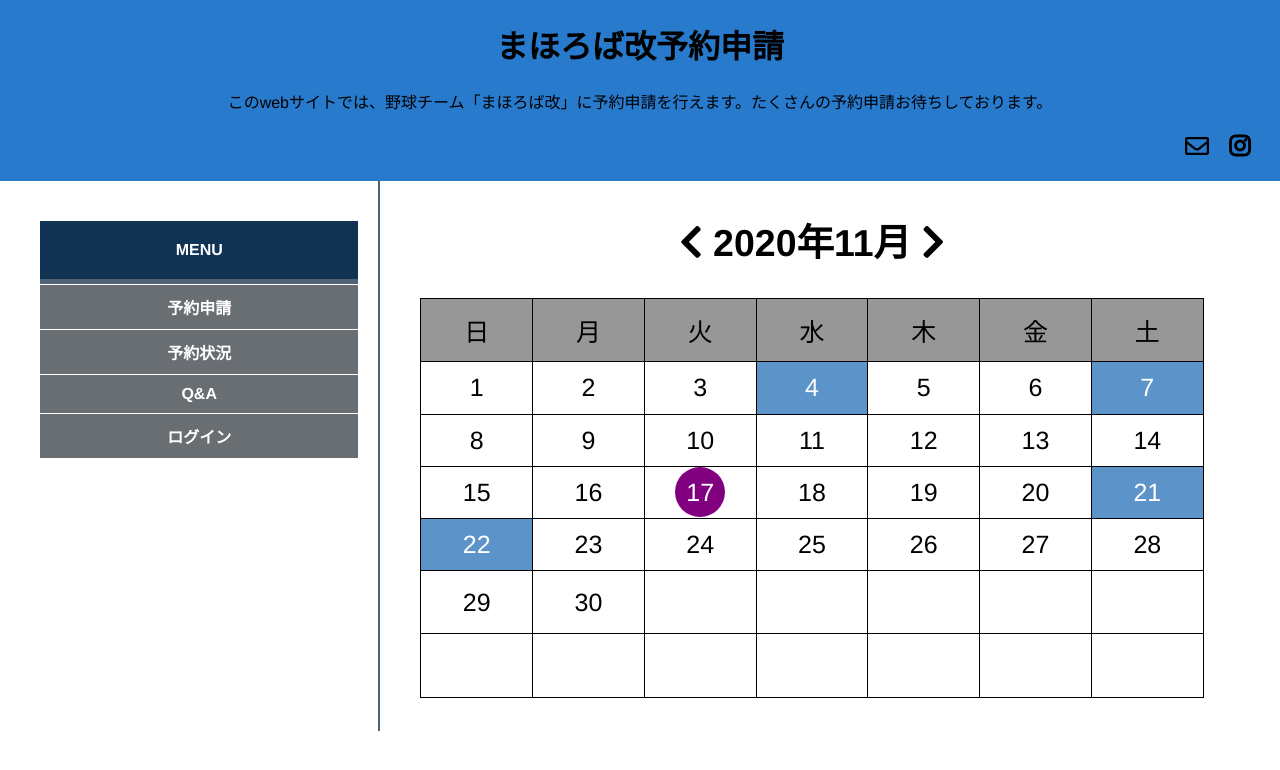
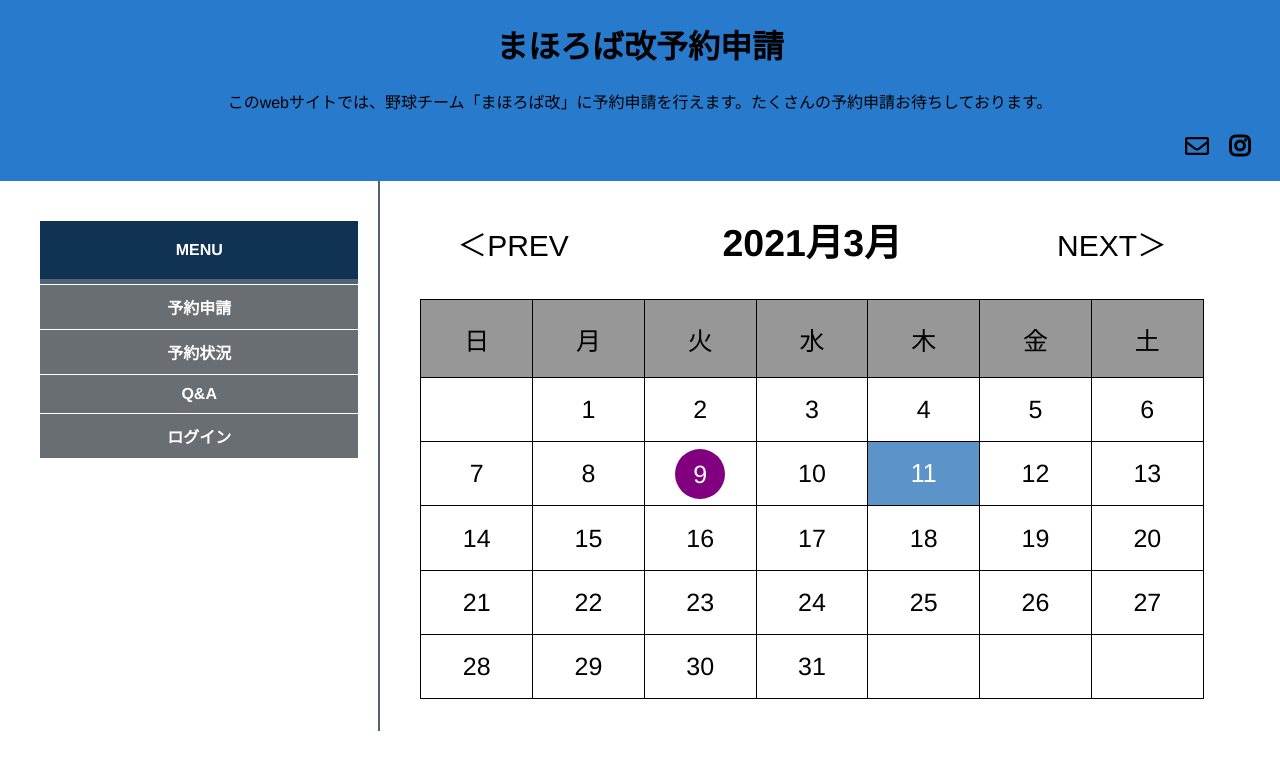
Before and after one commit to s1270125/MprojectHTML, a Flask app: page / in a window 1280 px wide. Shown: the top 770 px of the page. Run offline with Flask 2, Linux system fonts and the light colour scheme; some libraries are stand-ins or nearby versions.

Commit message:
カレンダーの作成、コメントの追加

```diff
--- a/app.py
+++ b/app.py
@@ -1,11 +1,109 @@
 from flask import *
+from datetime import datetime, date, timedelta
+from dateutil.relativedelta import relativedelta
 
 app = Flask(__name__)
+
+# 今日の日付を読み取り
+today = date.today()
+global selectYear
+selectYear = today.year
+global selectMonth
+selectMonth = today.month
+
+# テスト用
+
+
+class reserve:
+    def __init__(self):
+        # 初期化
+        self.year = 0
+        self.month = 0
+        self.day = 0
+
+
+reserve = reserve()
+reserve.year = 2021
+reserve.month = 3
+reserve.day = 11
+
+# 指定された年と月をもとにカレンダーを作成
+
+
+def buildCalender(year, month):
+    # 月の最初の日を作成
+    firstday = date(year, month, 1)
+    # 月の末日を作成
+    lastday = firstday + relativedelta(months=1) - timedelta(days=1)
+    weeks = ["Sun", "Mon", "Tue", "Wed", "Thu", "Fri", "Sta"]
+    dates = []
+    # 日曜日から月の最初の日を詮索、違ったら空白を挿入
+    for week in weeks:
+        if week == firstday.strftime("%a"):
+            break
+        else:
+            dates.append(Markup('<td></td>'))
+
+    # 月の最初の日から末尾まで日にちを代入していく
+    for i in range(1, lastday.day+1):
+        # 今日の日付と一致したら、特定のhtmlを代入
+        # 当日予約を防ぐために条件分岐をtodayの比較から行っている
+        if i == today.day and month == today.month and year == today.year:
+            dates.append(
+                Markup('<td class="parent"><span class="circle">{}</span></td>'.format(str(i))))
+        # 予約日があったら、特定のhtmlを代入
+        elif i == reserve.day and month == reserve.month and year == reserve.year:
+            dates.append(Markup(
+                '<td class="possible"><form><input type="button" name="day" value="{}"></form></td>'.format(str(i))))
+        else:
+            dates.append('<td>{}</td>'.format(str(i)))
+
+    # datesリストが7の倍数になるように空白を代入
+    while len(dates) % 7 != 0:
+        dates.append(Markup('<td></td>'))
+
+    calender = []
+    week = []
+    i = 0
+    # dates配列を7列の2次元の配列へと変換
+    for day in dates:
+        week.append(day)
+        if (i+1) % 7 == 0:
+            calender.append(week)
+            week = list()
+        i += 1
+    return calender
 
 
 @app.route('/')
 def index():
-    return render_template('test_reserve.html')
+    global selectYear
+    global selectMonth
+    # 次の月のカレンダーをGETで得たmonthをもとに作成
+    if request.args.get("method") == "next":
+        month = request.args.get("month")
+        if int(month) >= 12:
+            selectYear += 1
+            selectMonth = 1
+        else:
+            selectMonth += 1
+
+        return render_template('test_reserve.html', calender=buildCalender(selectYear, selectMonth), selectYear=selectYear, selectMonth=selectMonth)
+
+    # 前の月のカレンダーをGETで得たmonthをもとに作成
+    elif request.args.get("method") == "prev":
+        month = request.args.get("month")
+        if int(month) <= 1:
+            selectYear -= 1
+            selectMonth = 12
+        else:
+            selectMonth -= 1
+
+        return render_template('test_reserve.html', calender=buildCalender(selectYear, selectMonth), selectYear=selectYear, selectMonth=selectMonth)
+
+    # 初めてこのページに訪れた場合はrequest.args.get("method")は何もないので今日の年と月をもとにカレンダーを作成する
+    else:
+        return render_template('test_reserve.html', calender=buildCalender(selectYear, selectMonth), selectYear=selectYear, selectMonth=selectMonth)
 
 
 @app.route('/enter')
@@ -47,26 +145,34 @@ def login():
 @app.route("/check", methods=["POST"])
 def check():
     account = {"team": "まほろば改", "password": "9h49huvh"}  # テスト用
+    # html、formタグのname属性をもとにvalueをサーバーサイドに取得している
     enter_team = request.form.get("team")
     enter_pass = request.form.get("password")
+    # チーム名とそのチームのパスワードが一致していたら、完了画面を表示
     if (enter_team == account["team"]) and (enter_pass == account["password"]):
         return render_template("loginComplete.html")
+    # 一致していなかったら、もしくは空入力が送られてきた場合に警告を表示
     else:
         return render_template("login.html", warring="チーム名とパスワードを正しく入力して下さい")
 
 
 @app.route("/create", methods=["GET", "POST"])
 def createAccount():
+    # POSTがあった場合に条件を比べる
     if request.method == "POST":
+        # html、formタグのname属性をもとにvalueをサーバーサイドに取得している
         team = request.form.get("team")
         leader = request.form.get("leader")
         mail = request.form.get("mail")
         password = request.form.get("password")
+        # 4つの項目どれか一つでも空の入力があった場合に警告を表示
         if (team == "") or (leader == "") or (mail == "") or (password == ""):
             return render_template("newInform.html", warring="各項目の入力をお願いします")
+        # 全て入力されていたら、完了画面を表示
         else:
             return render_template("newInformComplete.html", team=team)
 
+    # 初めて/createを訪れた場合はPOSTは送られてこないので入力画面を表示
     else:
         return render_template("newInform.html")
 
--- a/static/css/sample.css
+++ b/static/css/sample.css
@@ -157,6 +157,34 @@ table caption {
   margin-top: -40px;
 }
 
+span#left {
+  width: 30%;
+  text-align: left;
+  display: inline-block;
+}
+span#center {
+  width: 30%;
+  text-align: center;
+  display: inline-block;
+}
+span#right {
+  width: 30%;
+  text-align: right;
+  display: inline-block;
+}
+
+button.prev {
+  border-color: transparent;
+  background: white;
+  font-size: 30px;
+}
+
+button.next {
+  border-color: transparent;
+  background: white;
+  font-size: 30px;
+}
+
 table .possible {
   background-color: #5c93c9;
   color: white;
@@ -167,6 +195,32 @@ table .possible:hover {
   /*背景色をシルバーに*/
   text-decoration: none;
   /*下線を消す*/
+}
+
+input[type="button"] {
+  font-size: 25px;
+  border-color: transparent;
+  background: rgb(92, 147, 201);
+  color: white;
+  position: absolute;
+  top: 50%;
+  left: 50%;
+  /* -webkit-transform: translate(-50%,-50%); */
+  transform: translate(-50%, -50%);
+  width: 100%;
+  height: 100%;
+}
+
+input[type="button"]:hover {
+  /* color: blue; */
+  background: #287acc;
+  text-decoration: none;
+}
+
+form {
+  /* margin: auto; */
+  height: 100%;
+  position: relative;
 }
 
 .parent {
--- a/templates/test_reserve.html
+++ b/templates/test_reserve.html
@@ -4,6 +4,7 @@
 <head>
     <title>まほろば｜予約申請</title>
     <meta charset="UTF-8">
+    <meta lang="ja">
     <meta http-equiv="X-UA-Compatible" content="IE=edge">
     <meta name="viewport" content="width=device-width,initial-scale=1">
     <meta name="description" content="このwebサイトでは、野球チーム「まほろば改」に予約申請を行えます。たくさんの予約申請お待ちしております。">
@@ -67,8 +68,14 @@
         <div class="brock">
             <table>
                 <caption>
-                    <h2 class="yearAndMonth"><i class="fas fa-chevron-left"></i> 2020年11月 <i
-                            class="fas fa-chevron-right"></i></h2>
+                    <h2 class="yearAndMonth">
+                        <form action="{{url_for('index')}}">
+                        <span id="left"><button type="submit" name="method" class="prev" value="prev">＜PREV</button></span>
+                        <span id =center> {{selectYear}}月{{selectMonth}}月  </span>
+                        <span id="right"><button type="submit" name="method" class="next" value="next">NEXT＞</button></span>
+                        <input type="hidden" name="month" value="{{selectMonth}}"/>
+                            </form>
+                    </h2>
                 </caption>
                 <tr>
                     <td class="week">日</td>
@@ -79,63 +86,13 @@
                     <td class="week">金</td>
                     <td class="week">土</td>
                 </tr>
+                {% for week in calender %}
                 <tr>
-                    <td class="1">1</td>
-                    <td class="2">2</td>
-                    <td class="3">3</td>
-                    <td class="possible">4</td>
-                    <td class="5">5</td>
-                    <td class="6">6</td>
-                    <td class="possible">7</td>
+                    {% for day in week %}
+                    {{day|safe}}
+                    {% endfor%}
                 </tr>
-                <tr>
-                    <td class="8">8</td>
-                    <td>9</td>
-                    <td>10</td>
-                    <td>11</td>
-                    <td>12</td>
-                    <td>13</td>
-                    <td class="14">14</td>
-                </tr>
-                <tr>
-                    <td class="15">15</td>
-                    <td>16</td>
-                    <td class="parent">
-                        <span class="circle">17</span>
-                    </td>
-                    <td>18</td>
-                    <td>19</td>
-                    <td>20</td>
-                    <td class="possible"><a href="test_schedule.html">21</a></td>
-                </tr>
-                <tr>
-                    <td class="possible">22</td>
-                    <td>23</td>
-                    <td>24</td>
-                    <td>25</td>
-                    <td>26</td>
-                    <td>27</td>
-                    <td class="28">28</td>
-                </tr>
-                <tr>
-                    <td class="29">29</td>
-                    <td>30</td>
-                    <td>　</td>
-                    <td>　</td>
-                    <td>　</td>
-                    <td>　</td>
-                    <td class="35">　</td>
-                </tr>
-                <tr>
-                    <td> </td>
-                    <td> </td>
-                    <td>　</td>
-                    <td>　</td>
-                    <td>　</td>
-                    <td>　</td>
-                    <td>　</td>
-                </tr>
-
+                {% endfor %}
             </table>
         </div>
     </div>
```
